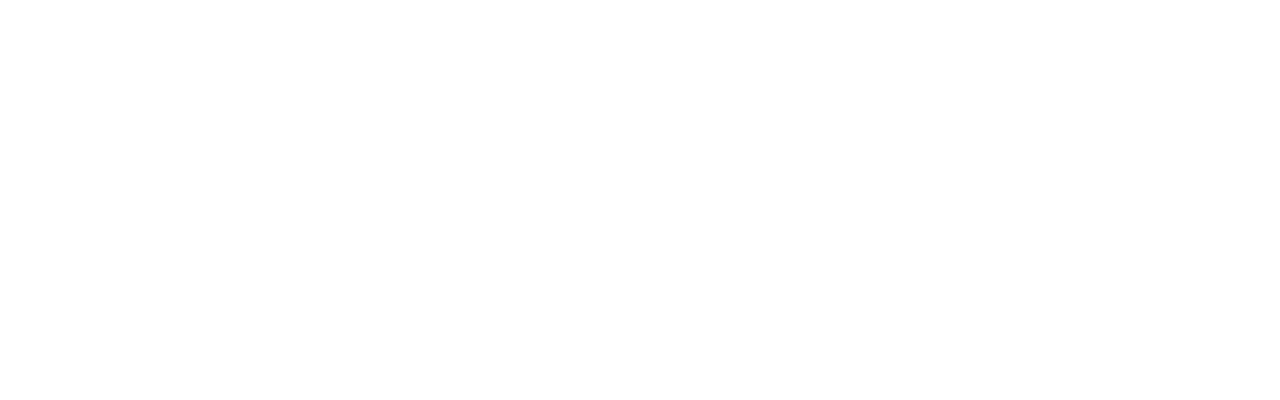
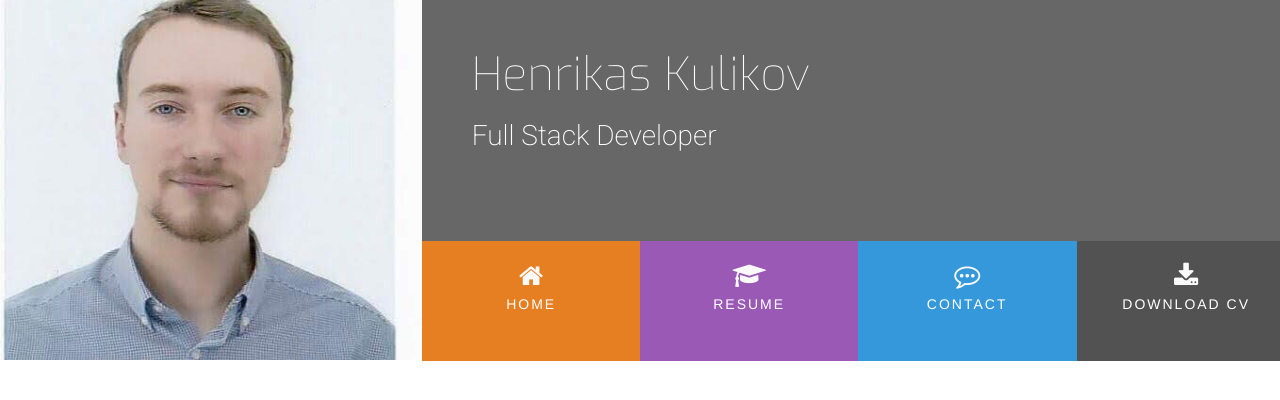
Before and after one commit to Henry-Kul/Resume-project, a plain HTML site: page index.html in a window 1280 px wide. Drawn offline with nearby package versions, Linux system fonts and the light colour scheme.

Commit message:
Added Header with styling

```diff
--- /dev/null
+++ b/assets/css/styles.css
@@ -0,0 +1,108 @@
+@import url('https://fonts.googleapis.com/css?family=Roboto:100,200,300,400,500,600,700|Exo:100,200,300,400,500,600,700');
+
+/*---------------------------------------------------Colours----*/
+
+.bg-color-name-title {
+    background-color: #676767;
+}
+
+.ui-menu-color-home {
+    background-color: #e67e22;
+}
+
+.ui-menu-color-resume {
+    background-color: #9b59b6;
+}
+
+.ui-menu-color-contact {
+    background-color: #3498db;
+}
+
+.ui-menu-color-download {
+    background-color: #525252;
+}
+
+/*---------------------------------------------------Heading----*/
+
+header {
+    margin: 0;
+}
+
+.heading {
+    margin-left: 50px;
+
+}
+
+.logo {
+    background: url("../images/profile.jpg");
+    background-position: center;
+    background-repeat: no-repeat;
+    background-size: cover;
+    min-height: 360px;
+    transition: all .5 ease-in-out;
+    -mox-transition: all .5 ease-in-out;
+    -webkit-transition: all .5 ease-in-out;
+}
+
+.name {
+    font-family: "Exo", sans-serif;
+    font-weight: 100;
+    font-size: 46px;
+    margin-top: 50px;
+    color: #ffffff;
+}
+
+.title {
+    font-family: "Roboto", sans-serif;
+    font-weight: 200;
+    font-size: 28px;
+    margin-top: 20px;
+    margin-bottom: 90px;
+    color: #ffffff;
+}
+
+#nav {
+    margin: 0;
+}
+
+#nav li {
+    padding: 0;
+}
+
+.menuitem {
+    height: 120px;
+    text-align: center;
+    padding: 0;
+}
+
+.menuitem a {
+    width: 100%;
+    text-decoration: none;
+    color: #ffffff;
+    height: 120px;
+}
+
+.menuitem a i {
+    padding-top: 22px;
+    display: block;
+    color: #fafafa;
+    font-size: 26px;
+}
+
+.menuitem span {
+    display: block;
+    width: 100%;
+    padding-top: 5px;
+    text-align: center;
+    text-transform: uppercase;
+    font-size: 14px;
+    font-weight: 300;
+    letter-spacing: 2px;
+}
+
+/*---------------------------------------------------Hover.CSS----*/
+
+.hvr-sweep-to-bottom:before {
+    background: rgba(0,0,0, 0.2);
+    height: 120px;
+}
--- a/index.html
+++ b/index.html
@@ -2,12 +2,43 @@
 <html>
 
 <head>
-    <link rel="stylesheet" href="https://stackpath.bootstrapcdn.com/bootstrap/4.1.3/css/bootstrap.min.css" type="text/css" />
+    <link rel="stylesheet" href="https://stackpath.bootstrapcdn.com/bootstrap/3.3.7/css/bootstrap.min.css" type="text/css" />
     <link rel="stylesheet" href="https://stackpath.bootstrapcdn.com/font-awesome/4.7.0/css/font-awesome.min.css" type="text/css" />
+    <link rel="stylesheet" href="https://cdnjs.cloudflare.com/ajax/libs/hover.css/2.3.1/css/hover-min.css" type="text/css" />
+    <link rel="stylesheet" href="assets/css/styles.css" type="text/css" />
 </head>
 
 <body>
     <header>
+        <div class="row">
+            <a href="index.html">
+                <div class="col-md-4 logo"></div>
+            </a>
+            <div class="col-md-8">
+                <div class="row bg-color-name-title">
+                    <div class="heading">
+                        <h1 class="name">Henrikas Kulikov</h1>
+                        <h2 class="title">Full Stack Developer</h2>
+                    </div>
+                </div>
+                <div class="row">
+                    <ul id="nav" class="list-inline clearfix">
+                        <li class="col-xs-6 col-sm-3 ui-menu-color-home menuitem">
+                            <a href="#" class="hvr-sweep-to-bottom"><i class="fa fa-home" aria-hidden="true"></i><span>Home</span></a>
+                        </li>
+                        <li class="col-xs-6 col-sm-3 ui-menu-color-resume menuitem">
+                            <a href="#" class="hvr-sweep-to-bottom"><i class="fa fa-graduation-cap" aria-hidden="true"></i><span>Resume</span></a>
+                        </li>
+                        <li class="col-xs-6 col-sm-3 ui-menu-color-contact menuitem">
+                            <a href="#" class="hvr-sweep-to-bottom"><i class="fa fa-commenting-o" aria-hidden="true"></i><span>Contact</span></a>
+                        </li>
+                        <li class="col-xs-6 col-sm-3 ui-menu-color-download menuitem">
+                            <a href="#" class="hvr-sweep-to-bottom"><i class="fa fa-download" aria-hidden="true"></i><span>Download CV</span></a>
+                        </li>
+                    </ul>
+                </div>
+            </div>
+        </div>
 
     </header>
     <section>
```
Also changed, not shown: assets/css/style.css (deleted), assets/images/profile.jpg (added).
